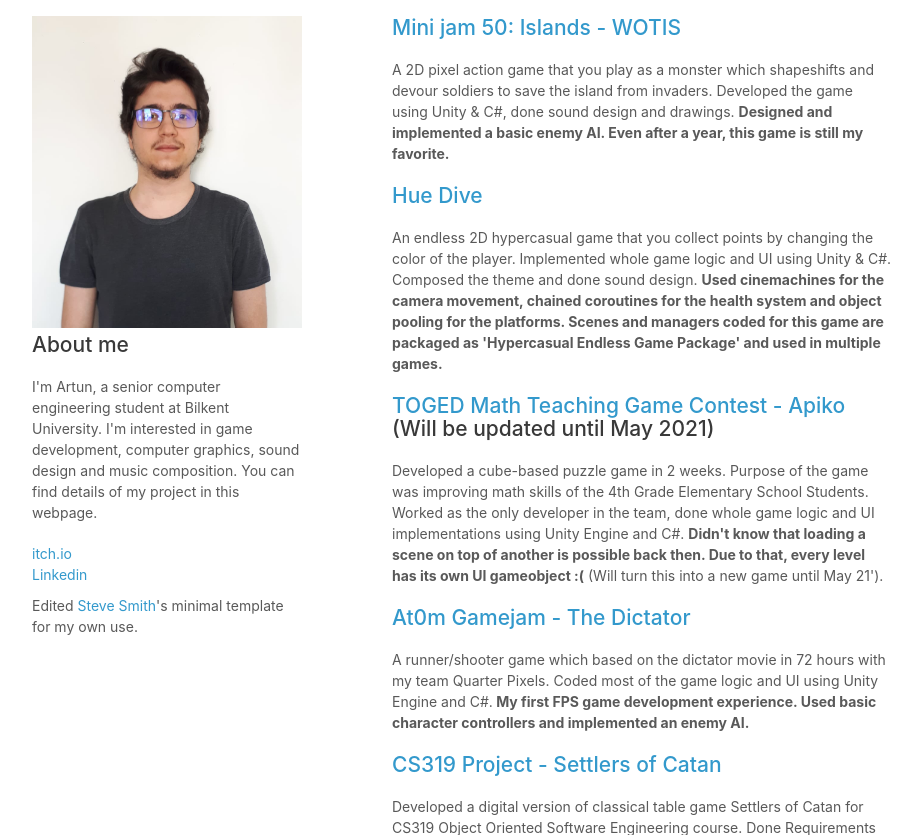
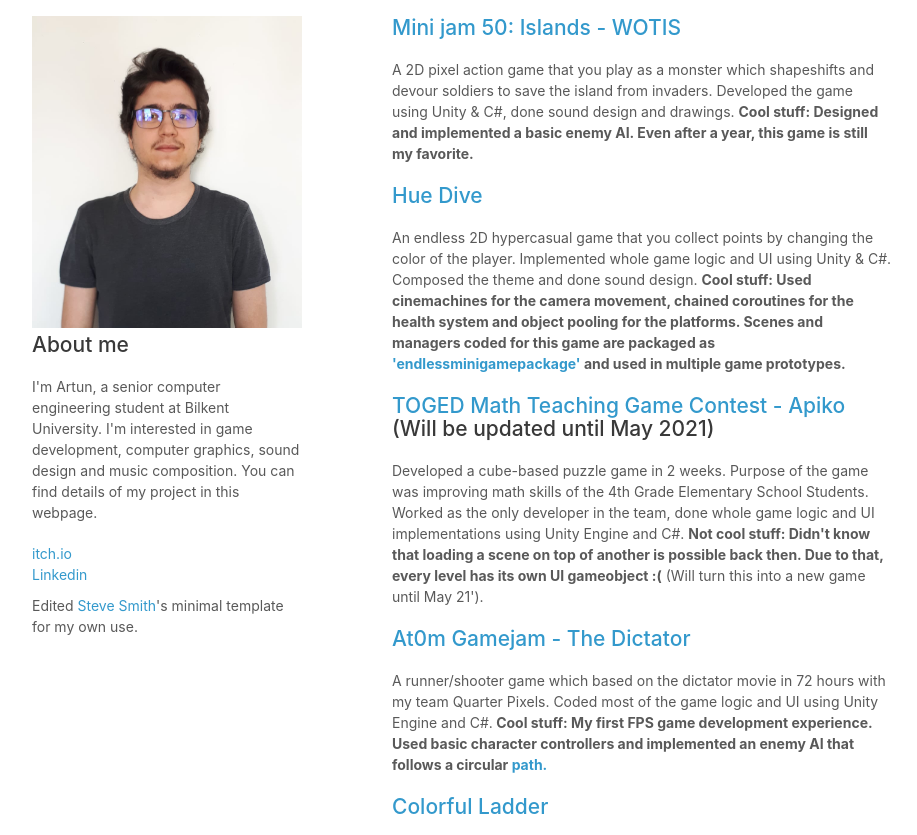
Before and after one commit to Artunn/artunn.github.io, a plain HTML site: page index.html in a window 1280 px wide. Shown: the part 93-928 px from the top of the page, without its empty margins (178-1095 px from the left). Drawn offline with Linux system fonts and the light colour scheme.

Commit message:
Added things

```diff
--- a/index.html
+++ b/index.html
@@ -31,19 +31,22 @@
         <h1>Game Projects</h1>
 
         <h2><a href="https://artunn.itch.io/wrathoftheislandslime">Mini jam 50: Islands - WOTIS</a></h2>
-        <p>A 2D pixel action game that you play as a monster which shapeshifts and devour soldiers to save the island from invaders. Developed the game using Unity & C#, done sound design and drawings. <b>Designed and implemented a basic enemy AI. Even after a year, this game is still my favorite.</b></p>
+        <p>A 2D pixel action game that you play as a monster which shapeshifts and devour soldiers to save the island from invaders. Developed the game using Unity & C#, done sound design and drawings. <b>Cool stuff: Designed and implemented a basic enemy AI. Even after a year, this game is still my favorite.</b></p>
 
         <h2><a href="https://artunn.itch.io/hue-dive">Hue Dive</a></h2>
-        <p>An endless 2D hypercasual game that you collect points by changing the color of the player. Implemented whole game logic and UI using Unity & C#. Composed the theme and done sound design. <b>Used cinemachines for the camera movement, chained coroutines for the health system and object pooling for the platforms. Scenes and managers coded for this game are packaged as 'Hypercasual Endless Game Package' and used in multiple games. </b></p>
+        <p>An endless 2D hypercasual game that you collect points by changing the color of the player. Implemented whole game logic and UI using Unity & C#. Composed the theme and done sound design. <b>Cool stuff: Used cinemachines for the camera movement, chained coroutines for the health system and object pooling for the platforms. Scenes and managers coded for this game are packaged as <a href="https://github.com/Artunn/endlessminigamepackage">'endlessminigamepackage'</a> and used in multiple game prototypes. </b></p>
 
         <h2><a href="https://bitherto-unknown.itch.io/apiko">TOGED Math Teaching Game Contest - Apiko</a> (Will be updated until May 2021)</h2>
         <p>
             Developed a cube-based puzzle game in 2 weeks. Purpose of the game was improving math skills of the 4th Grade Elementary School Students. Worked as the only developer in the team,
-            done whole game logic and UI implementations using Unity Engine and C#. <b>Didn't know that loading a scene on top of another is possible back then. Due to that, every level has its own UI gameobject :(</b> (Will turn this into a new game until May 21').
+            done whole game logic and UI implementations using Unity Engine and C#. <b>Not cool stuff: Didn't know that loading a scene on top of another is possible back then. Due to that, every level has its own UI gameobject :(</b> (Will turn this into a new game until May 21').
         </p>
 
         <h2><a href="https://artunn.itch.io/diktator">At0m Gamejam - The Dictator</a></h2>
-        <p>A runner/shooter game which based on the dictator movie in 72 hours with my team Quarter Pixels. Coded most of the game logic and UI using Unity Engine and C#.<b> My first FPS game development experience. Used basic character controllers and implemented an enemy AI.</b></p>
+        <p>A runner/shooter game which based on the dictator movie in 72 hours with my team Quarter Pixels. Coded most of the game logic and UI using Unity Engine and C#.<b> Cool stuff: My first FPS game development experience. Used basic character controllers and implemented an enemy AI that follows a circular <a href="https://www.youtube.com/watch?v=saAQNRSYU9k">path<a>.</b></p>
+
+  	<h2><a href="https://play.google.com/store/apps/details?id=com.quarterpixels.colorfulladder&hl=tr&gl=US">Colorful Ladder</a></h2>
+        <p>A hypercasual game that you change the color of the ball to jump from the platforms and reach to the last platform. Used same controller from the Hue Dive, used Unity & C#.<b>Studied some shader programming and edited a toon shader for the game.</b></p>
 
         <h2><a href="https://github.com/yigitgorgulu/CS319-2E-CA">CS319 Project - Settlers of Catan</a></h2>
         <p>Developed a digital version of classical table game Settlers of Catan for CS319 Object Oriented Software Engineering course. Done Requirements Analysis before implementation and applied OOP principles.</p>
```
